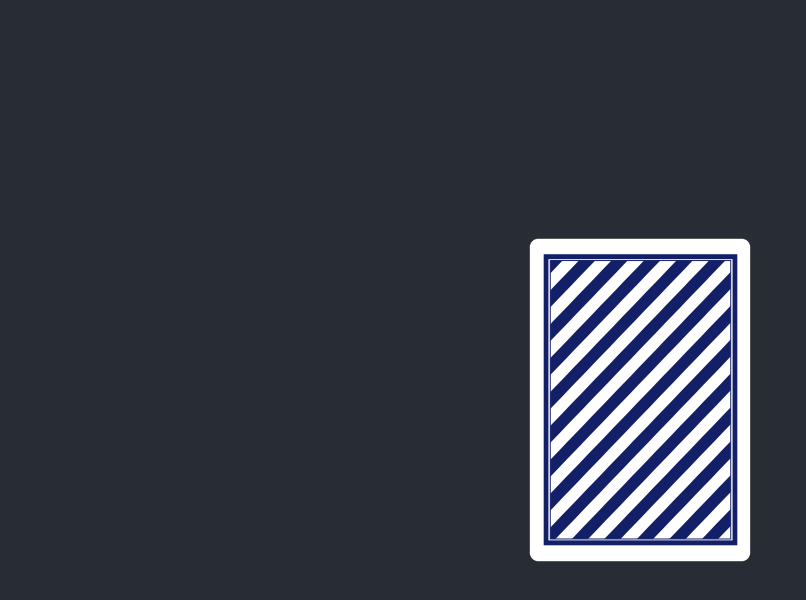
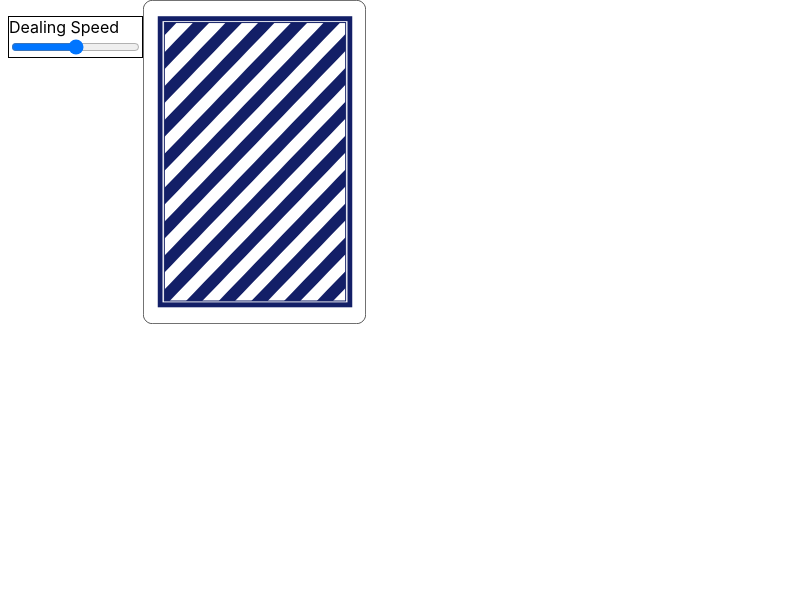
Before and after one commit to DeanElizardo/HiLo, a React (Create React App) app in the folder hilo-frontend/: page / in a window 1280 px wide. Shown: the top 600 px of the page, without its empty margins (0-806 px from the left). Built offline with nearby package versions, Linux system fonts and the light colour scheme.

Commit message:
added a bit of style; organizing design

```diff
--- a/hilo-frontend/src/App.css
+++ b/hilo-frontend/src/App.css
@@ -1,38 +1,25 @@
 .App {
-  text-align: center;
+  display: flex;
 }
 
-.App-logo {
-  height: 40vmin;
-  pointer-events: none;
+.card {
+  display: flex;
+  align-content: center;
+  justify-content: center;
+  margin-top: 10rem;
+  margin-left: auto;
+  margin-right: auto;
 }
 
-@media (prefers-reduced-motion: no-preference) {
-  .App-logo {
-    animation: App-logo-spin infinite 20s linear;
-  }
+.controlPane {
+  margin-left: .5rem;
 }
 
-.App-header {
-  background-color: #282c34;
-  min-height: 100vh;
-  display: flex;
-  flex-direction: column;
-  align-items: center;
-  justify-content: center;
-  font-size: calc(10px + 2vmin);
-  color: white;
+.speedSelector {
+  margin-top: 1rem;
+  border: 1px solid black;
 }
 
-.App-link {
-  color: #61dafb;
+input, label {
+  display: block;
 }
-
-@keyframes App-logo-spin {
-  from {
-    transform: rotate(0deg);
-  }
-  to {
-    transform: rotate(360deg);
-  }
-}
--- a/hilo-frontend/src/App.js
+++ b/hilo-frontend/src/App.js
@@ -1,19 +1,20 @@
 import './App.css';
 import {useState, useEffect} from 'react';
 import {Card} from './components/Card.jsx';
+import {ControlPane} from './components/ControlPane/ControlPane.jsx';
 import {buildDeck} from  './lib/buildDeck.js';
 import {drawCard} from './lib/drawCard.js';
 
-
 function App() {
   const MAX_CARDS_TO_DRAW = 8;
+  const MAX_DEAL_TIME_MS = 2000;
   const [deck, setDeck] = useState(buildDeck());
   const [card, setCard] = useState('back.svg');
+  const [speed, setSpeed] = useState(1000);
 
   const draw = () => {
     let drawn = 0;
     let numberToDraw = Math.ceil(Math.random() * MAX_CARDS_TO_DRAW);
-    alert(numberToDraw);
     const autoDeal = setInterval(() => {
       const [newCard, newDeck] = drawCard(deck);
       drawn++;
@@ -27,20 +28,28 @@
           clearInterval(autoDeal);
           setDeck(buildDeck());
           setCard('back.svg');
-        }, 300);
+        }, 1000);
       }
     }
-      ,300);
+    , speed);
+  }
+
+  const selectSpeed = (changeEvent) => {
+    changeEvent.preventDefault();
+
+    let rangeValue = changeEvent.target.valueAsNumber;
+    let percent = rangeValue ? rangeValue / 100 : 0.01;
+    setSpeed(MAX_DEAL_TIME_MS * percent);
+    console.log("DEALING SPEED:", speed);
   }
 
   return (
     <div className="App">
-      <header className="App-header">
-        {deck.length
-          ? <Card card={card} onClick={draw}/>
-          : <h2>All done!</h2>
-        }
-      </header>
+      <ControlPane handleChangeSpeedSelector={selectSpeed} />
+      {deck.length
+        ? <Card card={card} onClick={draw}/>
+        : <h2>All done!</h2>
+      }
     </div>
   );
 }
```
